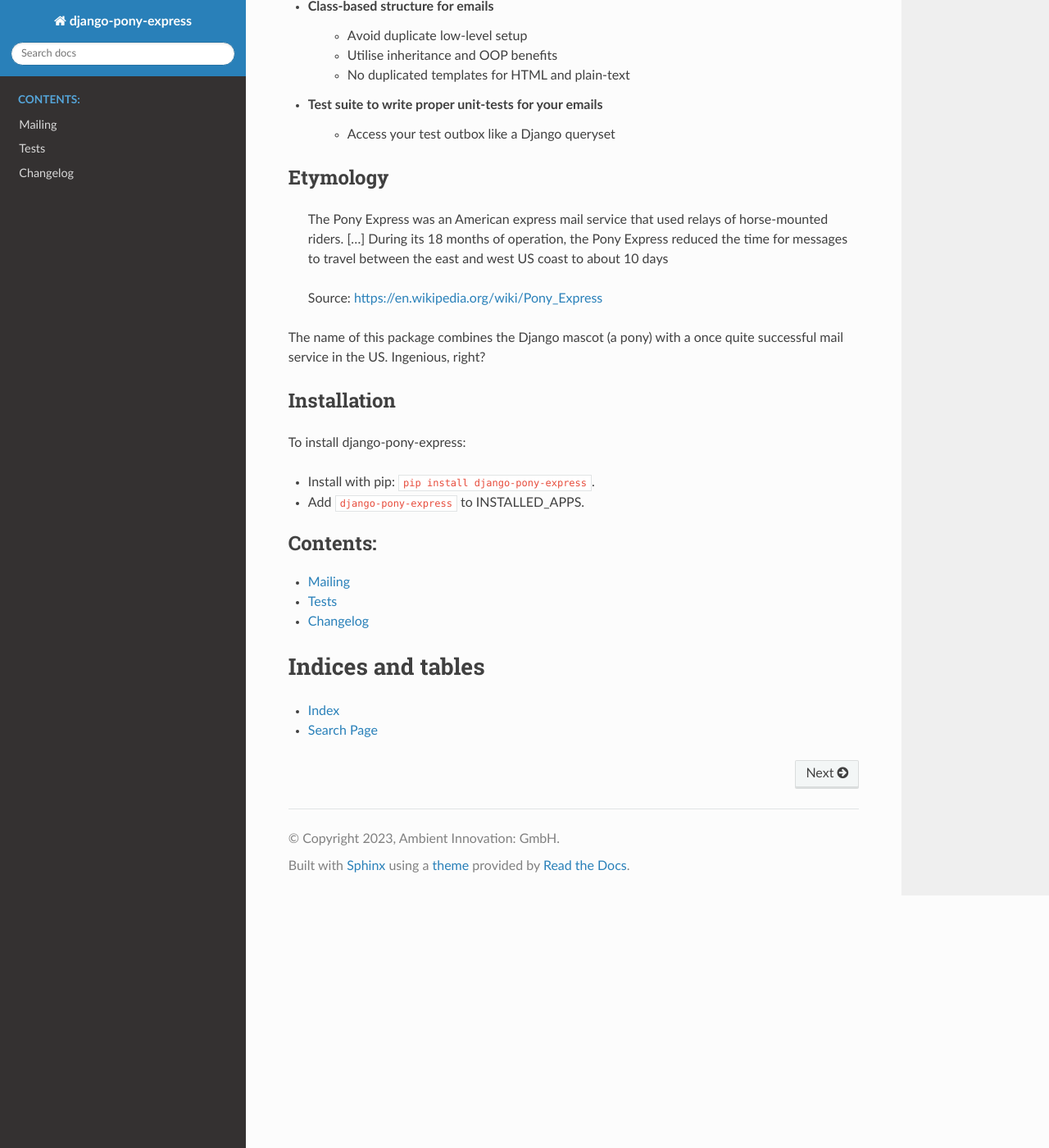
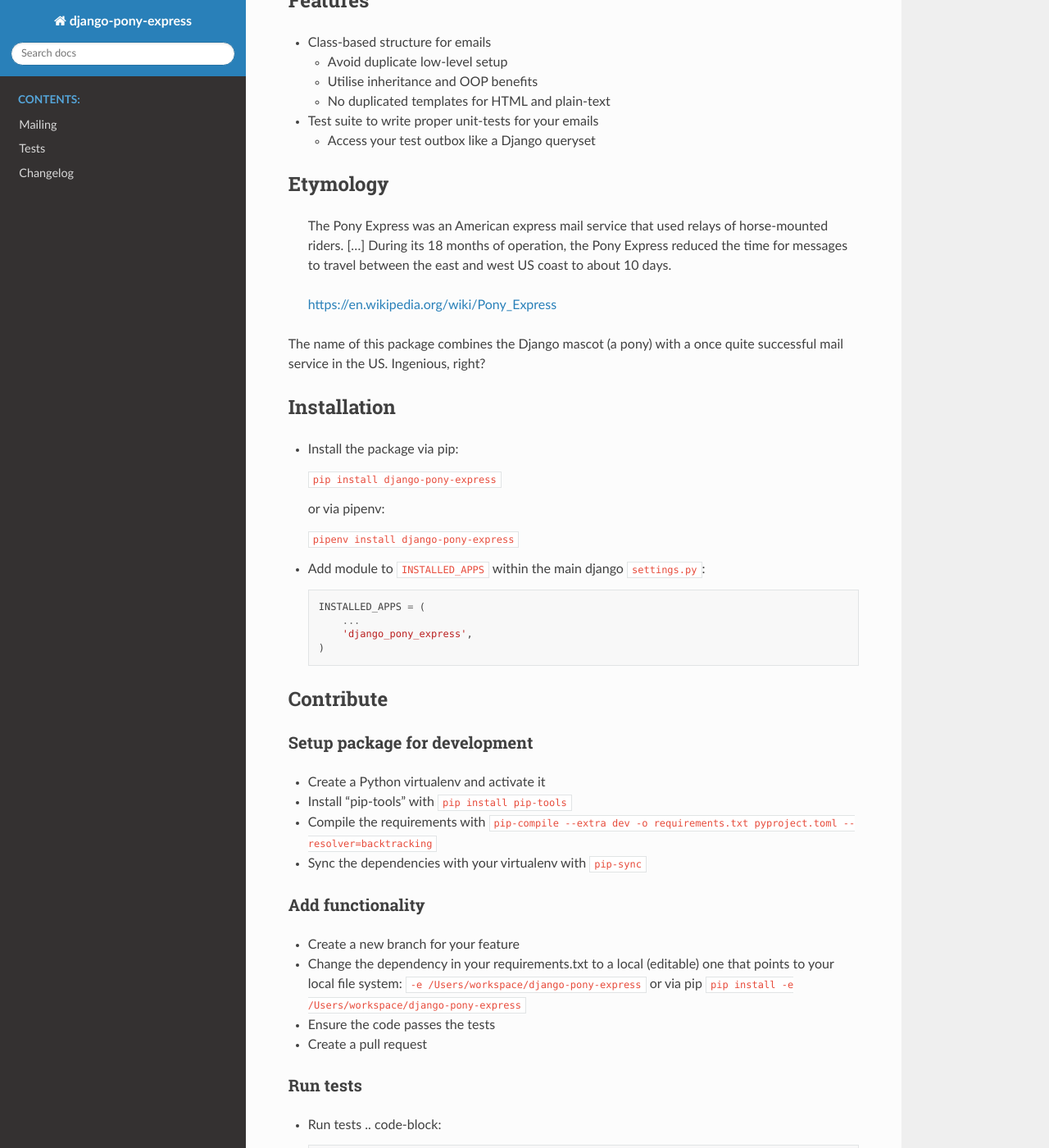
Before and after one commit to ambient-innovation/django-pony-express, a Sphinx documentation site: the page built from docs/index.rst, in a window 1280 px wide and 1400 px high, scrolled down 460 px. Shown: the whole window at 82% size. Built offline with Sphinx 7.4.7 and the Read the Docs theme 2.0.0, drawn with Linux system fonts in a browser that asks for light colours; some of the changed text lies outside the part shown.

Commit message:
Fixed several documentation issues

`````diff
--- a/README.md
+++ b/README.md
@@ -2,15 +2,26 @@
 [![Downloads](https://pepy.tech/badge/django-pony-express)](https://pepy.tech/project/django-pony-express)
 [![Documentation Status](https://readthedocs.org/projects/django-pony-express/badge/?version=latest)](https://django-pony-express.readthedocs.io/en/latest/?badge=latest)
 
-**Class-based emails including a test suite for Django**
+Welcome to the **django-pony-express** - class-based emails for Django shipping with a full test suite.
 
-Full documentation for the project is available at [readthedocs.io](https://django-pony-express.readthedocs.io/en/latest/index.html).
+Similar to class-based view in Django core, this package provides a neat, DRY and testable (!) way to handle your
+emails in Django.
 
-Created and maintained by [Ambient Digital](https://ambient.digital).
+* [PyPI](https://pypi.org/project/django-pony-express/)
+* [GitHub](https://github.com/ambient-innovation/django-pony-express)
+* [Full documentation](https://django-pony-express.readthedocs.io/en/latest/index.html)
+* Creator & Maintainer: [Ambient Digital](https://ambient.digital)
 
----
+## Features
 
-# Etymology
+* Class-based structure for emails
+   * Avoid duplicate low-level setup
+   * Utilise inheritance and OOP benefits
+   * No duplicated templates for HTML and plain-text
+* Test suite to write proper unit-tests for your emails
+   * Access your test outbox like a Django queryset
+
+## Etymology
 
 > The Pony Express was an American express mail service that used relays of horse-mounted riders. [...] During its 18
 > months of operation, the Pony Express reduced the time for messages to travel between the east and west US coast to
@@ -21,7 +32,7 @@
 The name of this package combines the Django mascot (a pony) with a once quite successful mail service in the US.
 Ingenious, right?
 
-# Installation
+## Installation
 
 - Install the package via pip:
 
@@ -40,16 +51,16 @@
     )
      ````
 
-# Contribute
+## Contribute
 
-## Setup package for development
+### Setup package for development
 
 - Create a Python virtualenv and activate it
 - Install "pip-tools" with `pip install pip-tools`
 - Compile the requirements with `pip-compile --extra dev -o requirements.txt pyproject.toml --resolver=backtracking`
 - Sync the dependencies with your virtualenv with `pip-sync`
 
-## Add functionality
+### Add functionality
 
 - Create a new branch for your feature
 - Change the dependency in your requirements.txt to a local (editable) one that points to your local file system:
@@ -57,14 +68,14 @@
 - Ensure the code passes the tests
 - Create a pull request
 
-## Run tests
+### Run tests
 
 - Run tests
   ````
   pytest --ds settings tests
   ````
 
-## Git hooks (via pre-commit)
+### Git hooks (via pre-commit)
 
 We use pre-push hooks to ensure that only linted code reaches our remote repository and pipelines aren't triggered in
 vain.
@@ -89,19 +100,19 @@
 
     pre-commit run --all-files --hook-stage push
 
-## Update documentation
+### Update documentation
 
 - To build the documentation run: `sphinx-build docs/ docs/_build/html/`.
 - Open `docs/_build/html/index.html` to see the documentation.
 
-## Translation files
+### Translation files
 
 If you have added custom text, make sure to wrap it in `_()` where `_` is
 gettext_lazy (`from django.utils.translation import gettext_lazy as _`).
 
 How to create translation file:
 
-* Navigate to `ai_django_core/ai_django_core` (the inner directory!)
+* Navigate to `django-pony-express` (the inner directory!)
 * `python manage.py makemessages -l de`
 * Have a look at the new/changed files within `ai_django_core/ai_django_core/locale`
 
@@ -111,13 +122,13 @@
 * `python manage.py compilemessages`
 * Have a look at the new/changed files within `ai_django_core/ai_django_core/locale`
 
-## Publish to ReadTheDocs.io
+### Publish to ReadTheDocs.io
 
 - Fetch the latest changes in GitHub mirror and push them
 - Trigger new build at ReadTheDocs.io (follow instructions in admin panel at RTD) if the GitHub webhook is not yet set
   up.
 
-## Publish to PyPi
+### Publish to PyPi
 
 - Update documentation about new/changed functionality
 
--- a/django_pony_express/__init__.py
+++ b/django_pony_express/__init__.py
@@ -1,3 +1,3 @@
 """Class-based emails including a test suite for Django"""
 
-__version__ = '1.0.0'
+__version__ = '1.0.1'
--- /dev/null
+++ b/docs/features/changelog.rst
@@ -0,0 +1,2 @@
+
+.. mdinclude:: ../../CHANGES.md
--- a/settings.py
+++ b/settings.py
@@ -58,3 +58,5 @@
 )
 
 TIME_ZONE = 'UTC'
+
+LOCALE_PATHS = [str(BASE_PATH) + '/django_pony_express/locale']
`````
Also changed, not shown: CHANGES.md (renamed from docs/features/changelog.md, +4 -0 lines), docs/index.rst (+2 -42 lines), 2 other files.
